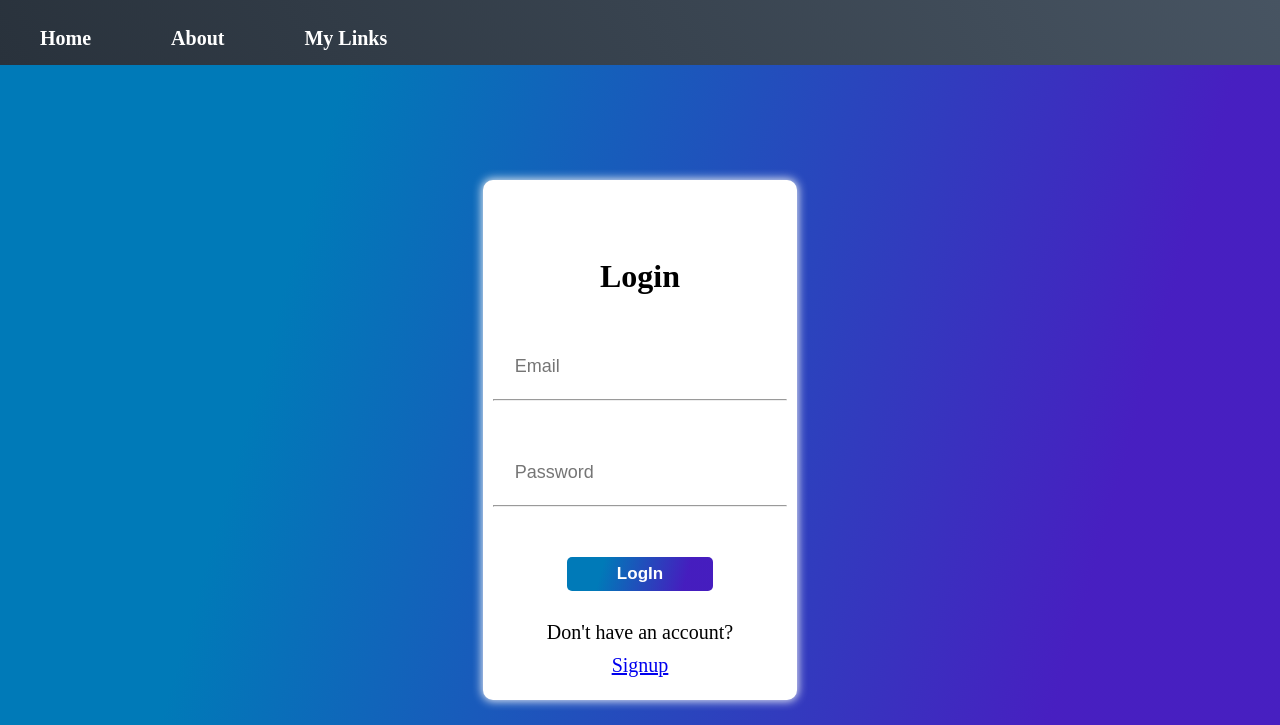
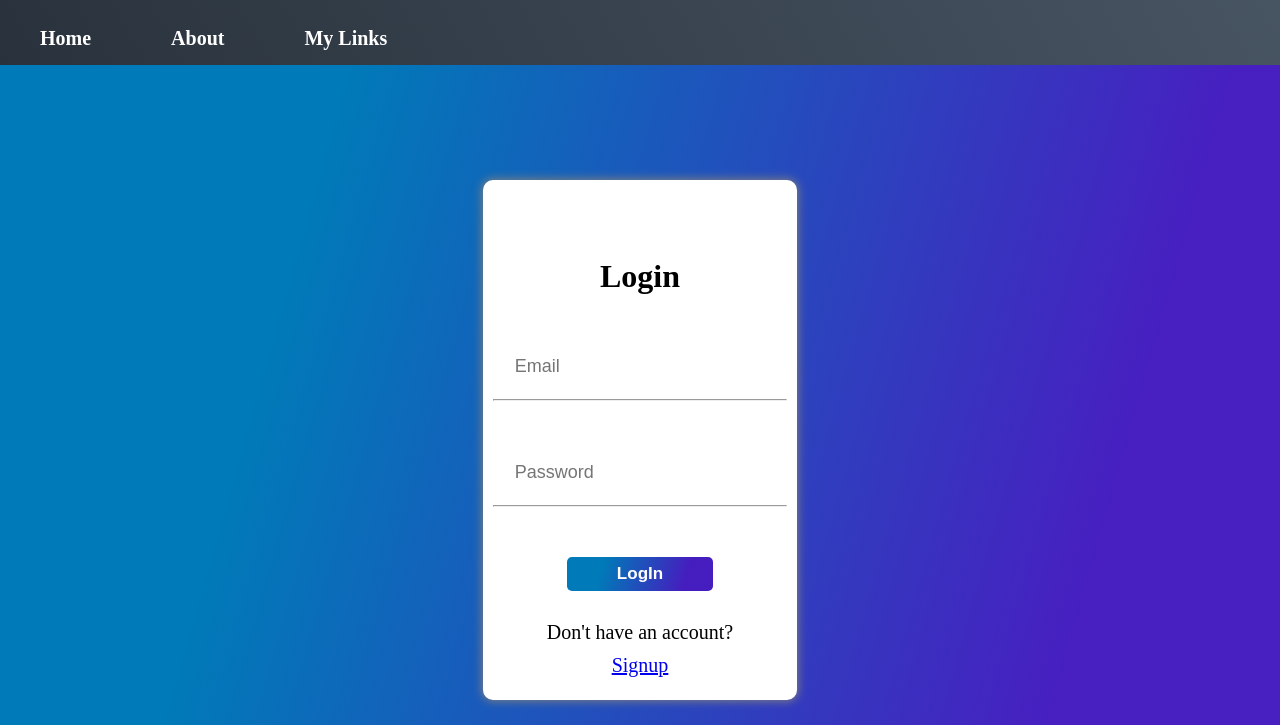
Before and after one commit to lakshmankolpe/Shortify, a React app in the folder frontend/: page /login in a window 1280 px wide. In both pictures the pointer is over the element 639 px from the left and 515 px from the top of the page. Shown: the part 75-800 px from the top of the page. Built offline with nearby package versions, Linux system fonts and the light colour scheme.

Commit message:
box shadow  color chage

```diff
--- a/frontend/src/views/LogIn/LogIn.css
+++ b/frontend/src/views/LogIn/LogIn.css
@@ -12,7 +12,7 @@
 }
 
 .login-main-container:hover {
-  box-shadow: 0 0 10px 1px #eef1f5;
+  box-shadow: 0 0 10px 1px gray;
 }
 
 .app-log-title {
```
